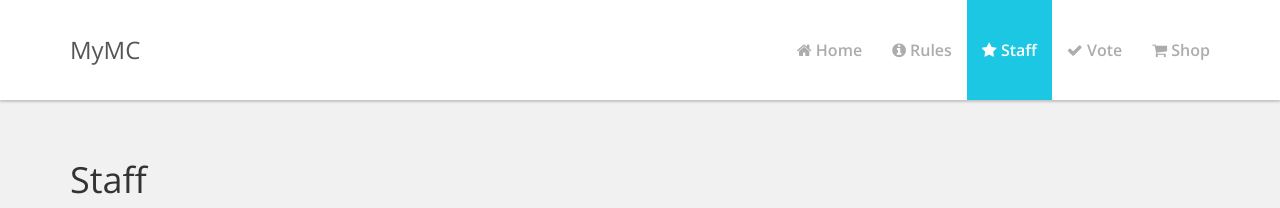
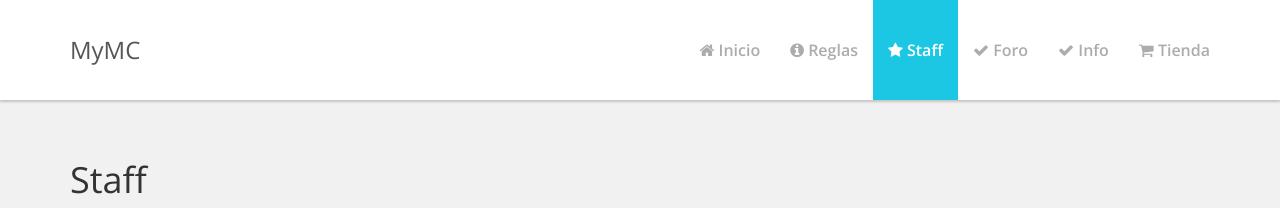
Before and after one commit to AimBestig/HardCraftHC, a plain HTML site: page staff.html in a window 1280 px wide. Shown: the top 208 px of the page. Drawn offline with nearby package versions, Linux system fonts and the light colour scheme.

Commit message:
Update staff.html

```diff
--- a/staff.html
+++ b/staff.html
@@ -29,11 +29,12 @@
                 <!-- Collect the nav links, forms, and other content for toggling -->
                 <div class="collapse navbar-collapse navbar-ex1-collapse">
                     <ul class="nav navbar-nav navbar-right">
-                        <li><a href="index.html"><i class="fa fa-home"></i> Home</a></li>
-                        <li><a href="rules.html"><i class="fa fa-info-circle"></i> Rules</a></li>
+                        <li><a href="index.html"><i class="fa fa-home"></i> Inicio</a></li>
+                        <li><a href="rules.html"><i class="fa fa-info-circle"></i> Reglas</a></li>
                         <li class="active"><a href="staff.html"><i class="fa fa-star"></i> Staff</a></li>
-                        <li><a href="vote.html"><i class="fa fa-check"></i> Vote</a></li>
-                        <li><a href="#"><i class="fa fa-shopping-cart"></i> Shop</a></li>
+                        <li><a href="#"><i class="fa fa-check"></i> Foro</a></li>
+			<li><a href="Introducion.html"><i class="fa fa-check"></i> Info</a></li>
+                        <li><a href="https://hardcrafthc.buycraft.net/"><i class="fa fa-shopping-cart"></i> Tienda</a></li>
                     </ul>
                 </div>
                 <!-- /.navbar-collapse -->
```
